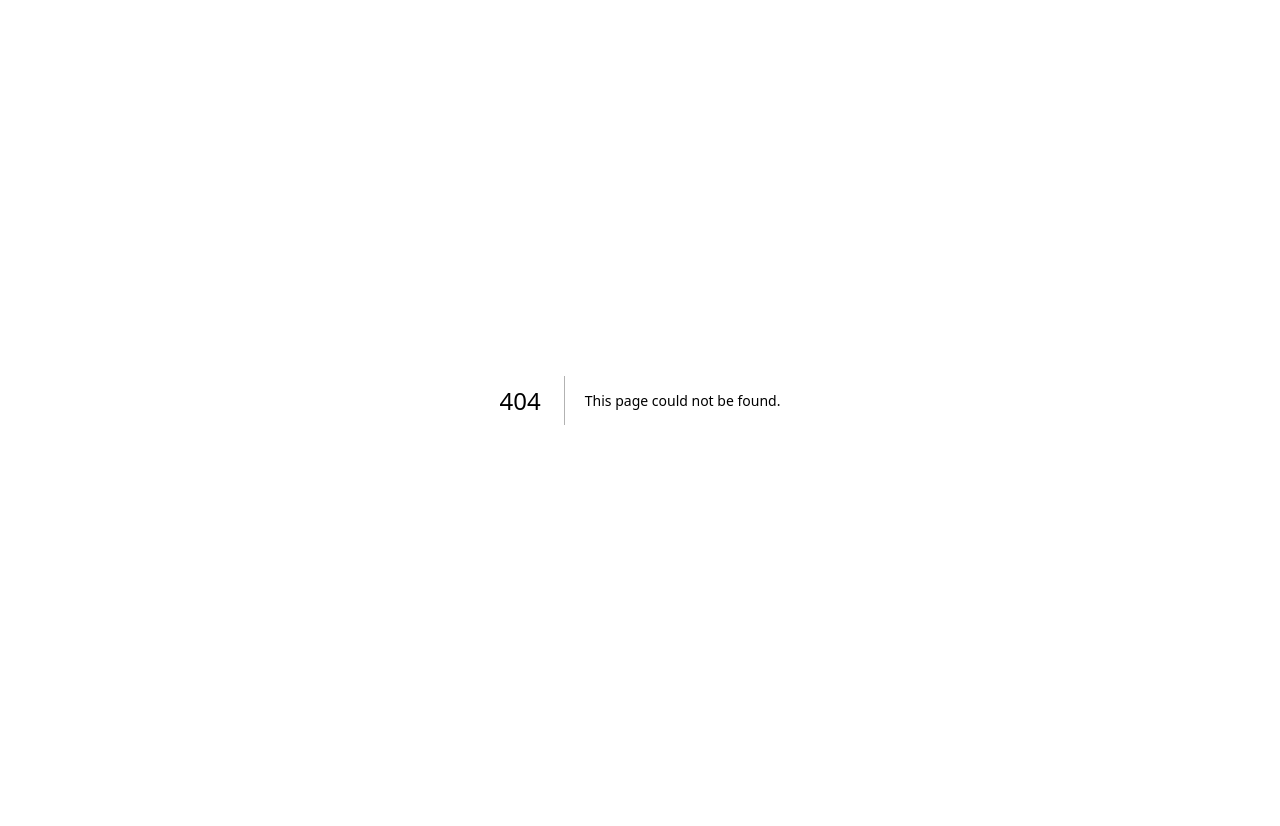
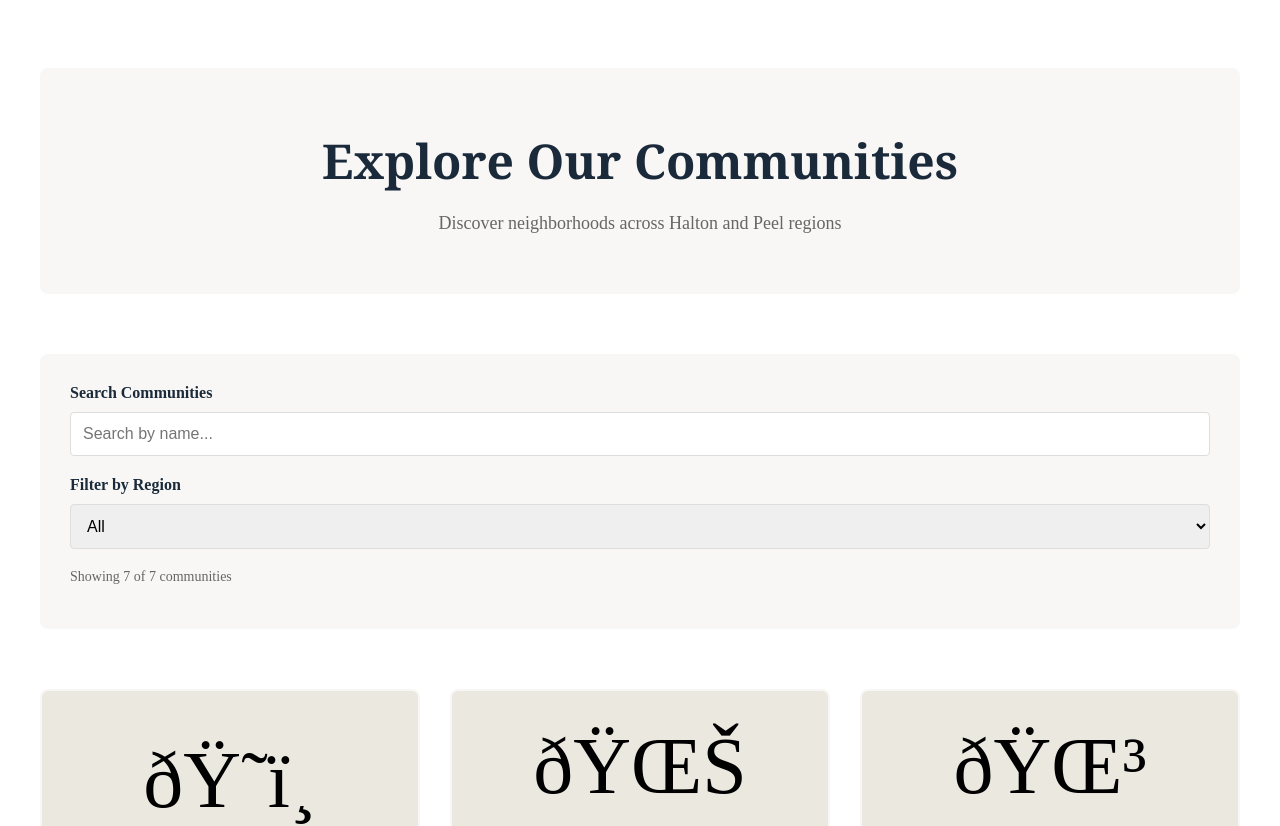
Before and after one commit to asimbutt11122026-ui/gta-real-estate, a Next.js app: page /communities in a window 1280 px wide. Before the commit this address had no page. Shown: the top 826 px of the page. Before the commit the page ends 800 px from the top, so only its background shows below. Built offline with nearby package versions, Linux system fonts and the light colour scheme.

Commit message:
Create page.jsx

```diff
--- /dev/null
+++ b/app/communities/page.jsx
@@ -0,0 +1,53 @@
+"use client";
+import { useState, useMemo } from "react";
+import { mockCommunities } from "@/lib/mock-data";
+import CommunityCard from "@/components/communities/community-card";
+
+export default function CommunitiesPage() {
+  const [searchTerm, setSearchTerm] = useState("");
+  const [filterRegion, setFilterRegion] = useState("All");
+
+  const filtered = useMemo(() => {
+    let result = mockCommunities;
+    if (filterRegion !== "All") result = result.filter(c => c.region === filterRegion);
+    if (searchTerm) result = result.filter(c => c.name.toLowerCase().includes(searchTerm.toLowerCase()));
+    return result;
+  }, [searchTerm, filterRegion]);
+
+  return (
+    <div style={{ maxWidth: "1200px", margin: "0 auto", padding: "60px 20px" }}>
+      <section style={{ textAlign: "center", marginBottom: "60px", padding: "60px 20px", backgroundColor: "#f8f7f5", borderRadius: "8px" }}>
+        <h1 style={{ fontSize: "48px", fontWeight: "bold", color: "#1a2a3a", margin: "0 0 20px 0", fontFamily: "Georgia, serif" }}>Explore Our Communities</h1>
+        <p style={{ fontSize: "18px", color: "#666", margin: 0 }}>Discover neighborhoods across Halton and Peel regions</p>
+      </section>
+
+      <section style={{ marginBottom: "60px", padding: "30px", backgroundColor: "#f8f7f5", borderRadius: "8px" }}>
+        <div style={{ marginBottom: "20px" }}>
+          <label style={{ display: "block", marginBottom: "10px", fontWeight: "bold", color: "#1a2a3a" }}>Search Communities</label>
+          <input type="text" placeholder="Search by name..." value={searchTerm} onChange={(e) => setSearchTerm(e.target.value)} style={{ width: "100%", padding: "12px", borderRadius: "4px", border: "1px solid #ddd", fontSize: "16px", boxSizing: "border-box" }} />
+        </div>
+        <div>
+          <label style={{ display: "block", marginBottom: "10px", fontWeight: "bold", color: "#1a2a3a" }}>Filter by Region</label>
+          <select value={filterRegion} onChange={(e) => setFilterRegion(e.target.value)} style={{ width: "100%", padding: "12px", borderRadius: "4px", border: "1px solid #ddd", fontSize: "16px" }}>
+            <option>All</option>
+            <option>Halton</option>
+            <option>Peel</option>
+          </select>
+        </div>
+        <p style={{ marginTop: "20px", color: "#666", fontSize: "14px" }}>Showing {filtered.length} of {mockCommunities.length} communities</p>
+      </section>
+
+      <section>
+        {filtered.length > 0 ? (
+          <div style={{ display: "grid", gridTemplateColumns: "repeat(auto-fill, minmax(280px, 1fr))", gap: "30px" }}>
+            {filtered.map(community => (<CommunityCard key={community.id} community={community} />))}
+          </div>
+        ) : (
+          <div style={{ textAlign: "center", padding: "60px 20px", backgroundColor: "#f8f7f5", borderRadius: "8px" }}>
+            <p style={{ fontSize: "18px", color: "#666" }}>No communities found matching your search.</p>
+          </div>
+        )}
+      </section>
+    </div>
+  );
+}
```
